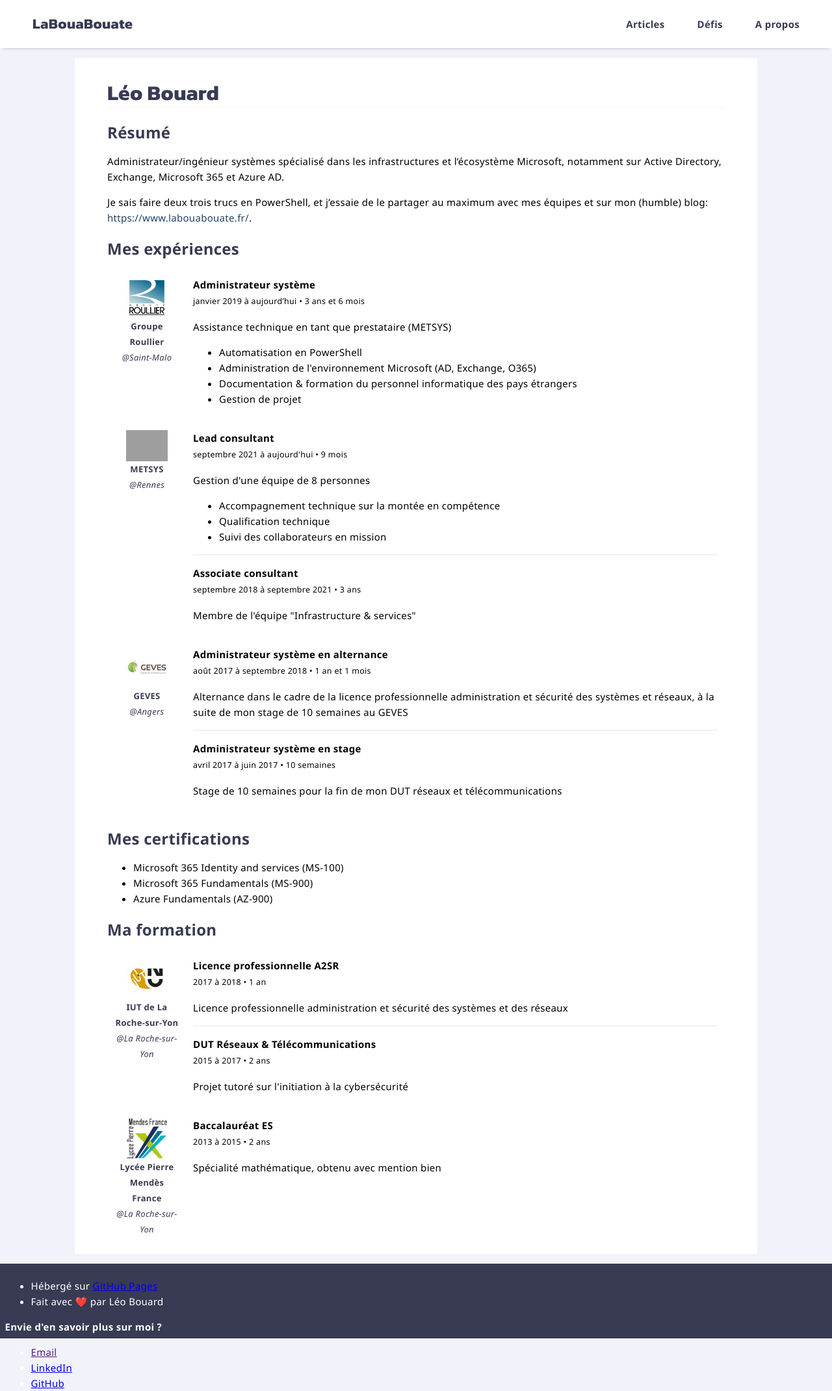
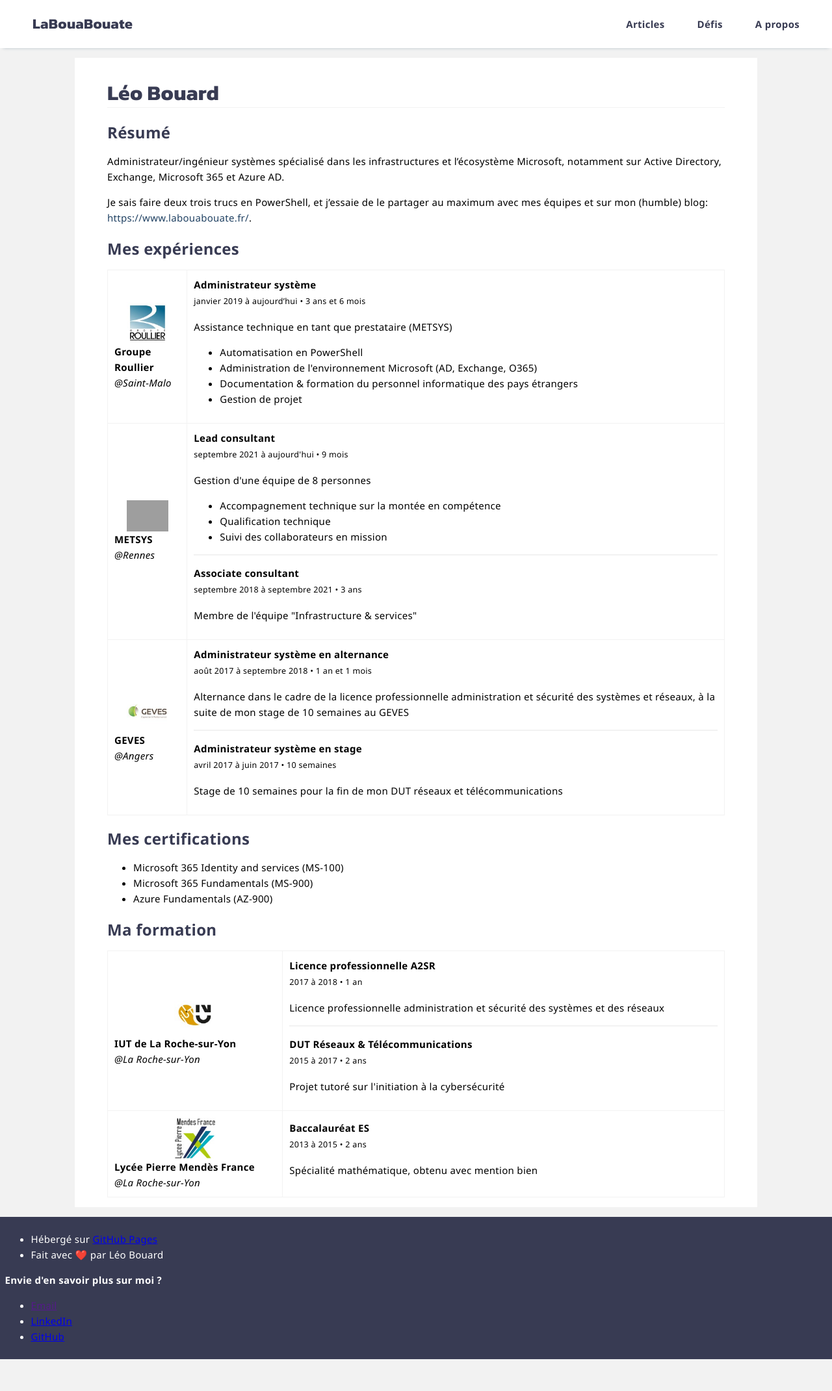
Before and after one commit to leobouard/leobouard.github.io, a Jekyll site: the page built from cv.md, in a window 1280 px wide. Shown: the whole page at 65% size. Built offline with Jekyll 4.4.1, drawn with Linux system fonts in a browser that asks for light colours; our own code applies the rules of GitHub Pages for plain Markdown files; after the commit the page ends 2092 px from its top, so only the background shows below that; grey boxes are pictures that could not be loaded.

Commit message:
Suppression du CV

```diff
--- a/assets/css/style.scss
+++ b/assets/css/style.scss
@@ -16,14 +16,14 @@
 }
 
 body {
-    height: 100%;
-    width: auto;
-    margin: 0;
-    background-color: #f1f2fa;
+    background-color: #f2f2f2;
     font-family: "Segoe UI", Roboto, "Helvetica Neue", Arial, sans-serif, "Segoe UI Emoji", "Segoe UI Symbol";
     font-size: 15px;
     font-weight: 400;
+    height: 100%;
     line-height: 160%;
+    margin: 0;
+    width: auto;
 }
 
 /* --- HEADER --- */
@@ -36,14 +36,14 @@
 /* --- NAVIGATION BAR --- */
 
 nav {
+    background-color: #fff;
+    box-shadow: 0 5px 5px -5px #b8c3c9;
+    display: block;
+    margin: 0;
+    overflow: hidden;
     padding-left: 25px;
     padding-right: 25px;
     position: absolute fixed;
-    overflow: hidden;
-    background-color: #fff;
-    margin: 0;
-    box-shadow: 0 5px 5px -5px #b2b3b8;
-    display: block;
 }
 
 nav a {
@@ -96,7 +96,6 @@
 
         a {
             background-color: #43aa8b;
-
             color: #fff;
             font-weight: 600;
             padding-top: 10px;
@@ -227,29 +226,6 @@
     table {
         width: 100%;
     }
-
-    .CVtable {
-
-        td, tr {
-            border-color: #fff;
-        }
-    }
-
-    .CVtr {
-        vertical-align: top;
-    }
-
-    .CVtd {
-        text-align: center;
-        width: 100px;
-        font-size: 13px;
-        color: #383b53;
-
-        img {
-            width: 64px;
-        }
-    }
-
 }
 
 /* --- FOOTER --- */
@@ -258,7 +234,6 @@
     background-color: #383b53;
     color: #fff;
     padding: 0.5em;
-    height: 100px;
     margin-top: 15px;
 }
 
```
Also changed, not shown: cv.md (+0 -4 lines).
